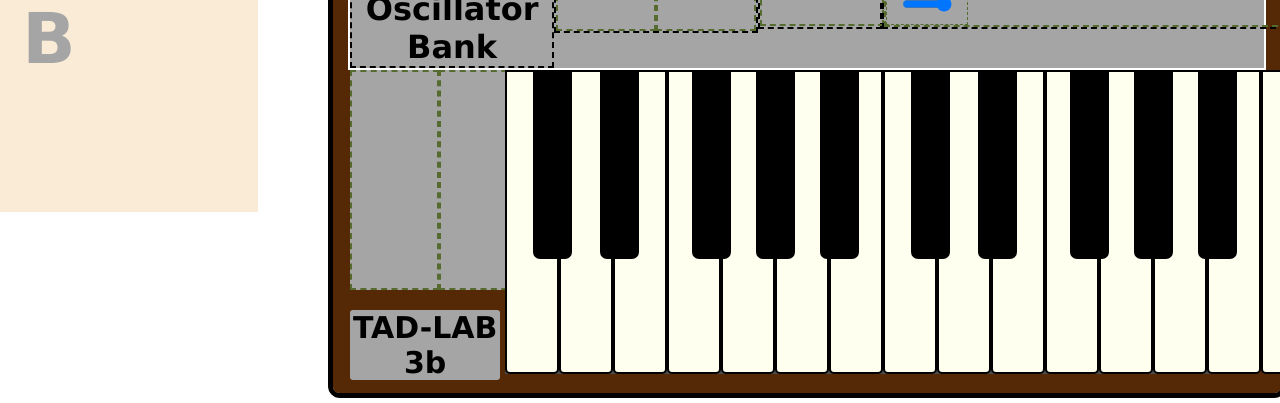
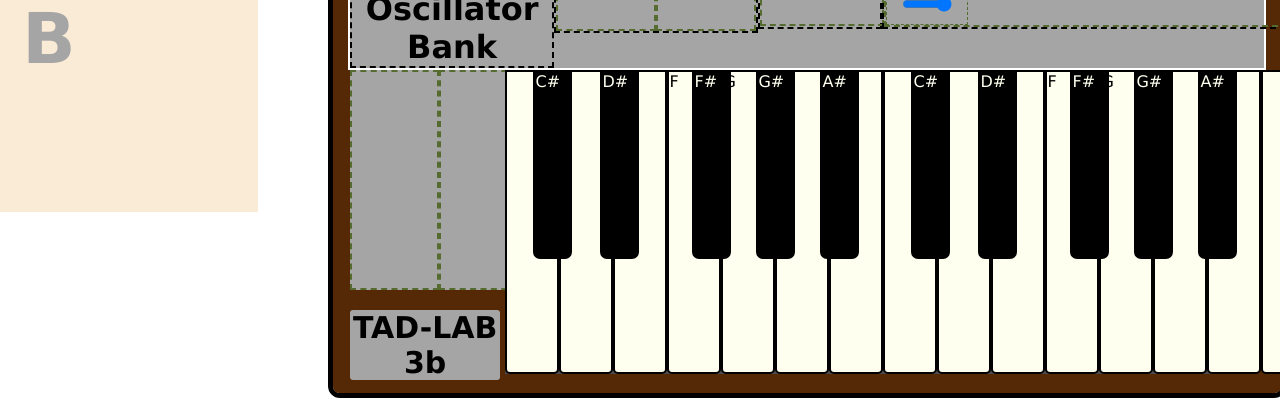
Before and after one commit to tdep/tadlab, a React (Vite) app in the folder user-interface/: page /projectpage in a window 1280 px wide. Shown: the part 596-999 px from the top of the page. Built offline with nearby package versions, Linux system fonts and the light colour scheme.

Commit message:
letters on keys

```diff
--- a/user-interface/src/components/interface_components/Keyboard.jsx
+++ b/user-interface/src/components/interface_components/Keyboard.jsx
@@ -71,10 +71,9 @@ const Keyboard = () => {
         className="cToEWhite"
         onMouseDown={handleTrigger}
         onMouseUp={handleRelease}
-        onKeyDown={handleTrigger}
         onDragEnter={handleTrigger}
         onDragLeave={handleRelease}
-      ></div>
+      >C</div>
     </div>
   )
 
--- a/user-interface/src/components/interface_components/Keys.jsx
+++ b/user-interface/src/components/interface_components/Keys.jsx
@@ -5,10 +5,10 @@ import { keyBoardTrigger } from "../tonejs/NoteTrigger"
 export const Keys = ({k, handleTrigger, handleRelease}) => {
   const now = Tone.now()
 
-  const cToEWhite = [1, 2, 3]
-  const cToEBlack = [1, 2]
-  const fToBWhite = [4, 5, 6, 7]
-  const fToBBlack = [1, 2, 3]
+  const cToEWhite = ["C", "D", "E"]
+  const cToEBlack = ["C#", "D#"]
+  const fToBWhite = ["F", "G", "A", "B"]
+  const fToBBlack = ["F#", "G#", "A#"]
 
 
   let i = 1
@@ -57,7 +57,7 @@ export const Keys = ({k, handleTrigger, handleRelease}) => {
               onMouseUp={handleRelease}
               onDragEnter={handleTrigger}
               onDragLeave={handleRelease}
-              ></div>
+              >{key}</div>
             )
           })}
         </div>
@@ -76,7 +76,7 @@ export const Keys = ({k, handleTrigger, handleRelease}) => {
               onMouseUp={handleRelease}
               onDragEnter={handleTrigger}
               onDragLeave={handleRelease}
-              ></div>
+              >{key}</div>
             )
           })}
         </div>
@@ -99,7 +99,7 @@ export const Keys = ({k, handleTrigger, handleRelease}) => {
               onMouseUp={handleRelease}
               onDragEnter={handleTrigger}
               onDragLeave={handleRelease}
-              ></div>
+              >{key}</div>
             )
           })}
         </div>
```
